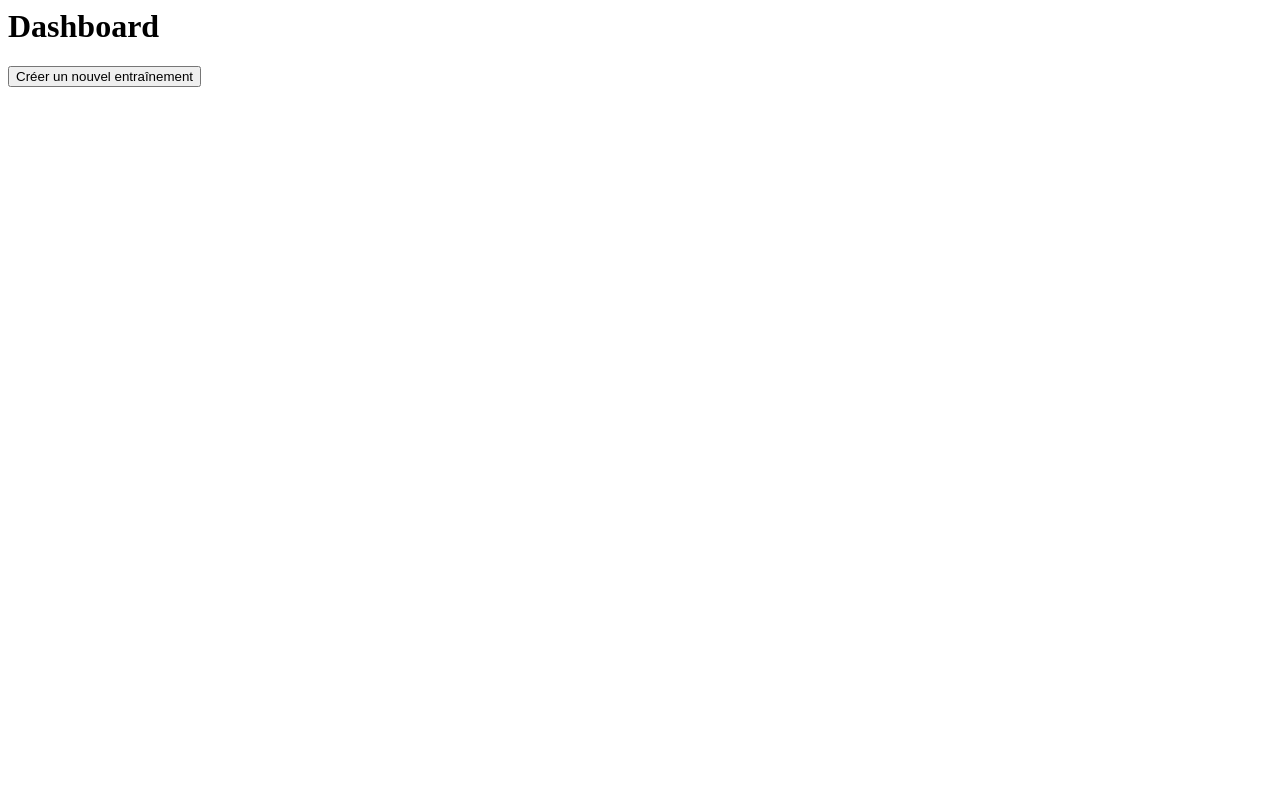
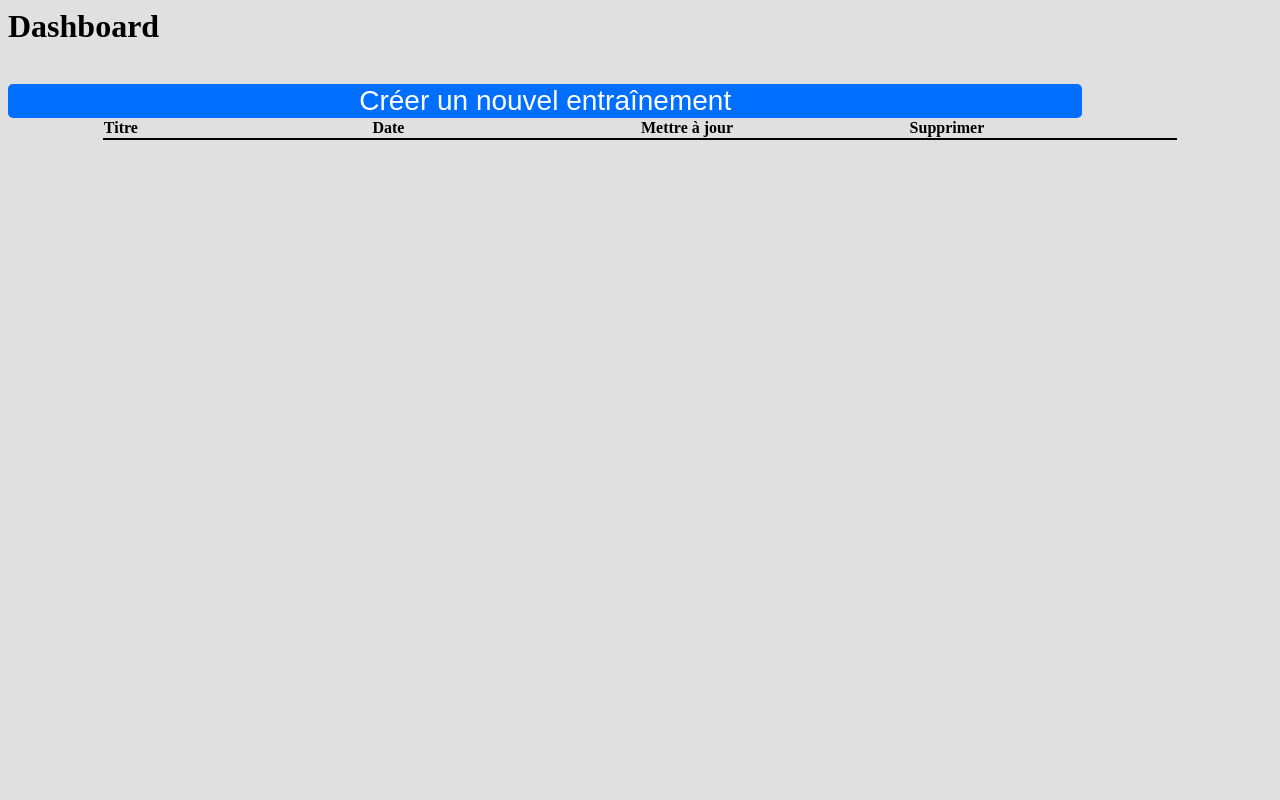
Before and after one commit to NicolasHanon/LyonPalme-PLUS-A-JOUR, a Django app: page /planning/dashboard/ in a window 1280 px wide. Run offline with Django 4.2, Linux system fonts and the light colour scheme; data that the repository does not hold is empty.

Commit message:
Ajout du tableau dans le dashboard admin

```diff
--- a/src/planning/forms.py
+++ b/src/planning/forms.py
@@ -8,7 +8,7 @@ class ENTRAINEMENTForm(ModelForm):
         fields = ['Titre', 'DateEntrainement', 'NomPartie1', 'Partie1', 'TempsPartie1', 'DistancePartie1', 'NomPartie2', 'Partie2', 'TempsPartie2', 'DistancePartie2', 'NomPartie3', 'Partie3', 'TempsPartie3', 'DistancePartie3']
         widgets = {
             'Titre': forms.TextInput(attrs={'class': 'form-control'}),
-            'DateEntrainement': forms.DateInput(attrs={'class': 'form-control'}),
+            'DateEntrainement': forms.DateInput(attrs={'class': 'form-control', 'type': 'date'}),
             'NomPartie1': forms.TextInput(attrs={'class': 'form-control'}),
             'Partie1': forms.Textarea(attrs={'class': 'form-control'}),
             'TempsPartie1': forms.TimeInput(attrs={'class': 'form-control', 'type': 'time'}),
--- a/src/static/planning/css/style.css
+++ b/src/static/planning/css/style.css
@@ -1,3 +1,30 @@
-.container {
-    cursor: help;
+table{
+    table-layout: fixed;
+    width: 85%;
+    margin: auto;
+    border-radius: 6px;
+    border-collapse: collapse;
 }
+
+.test th{
+    border-bottom: solid 2px;
+}
+
+th{
+    text-align: left;
+}
+
+body{
+    background-color: #e0e0e0;
+}
+
+.btn-createEntrainement{
+    background-color: rgb(0, 110, 255);
+    color: white;
+    border-radius: 5px 5px 5px 5px;
+    width: 85%;
+    border-width: 0ch;
+    font-size: 28px;
+    align-items: center;
+}
+/* centrer le contenaier */
--- a/src/templates/planning/dashboard.html
+++ b/src/templates/planning/dashboard.html
@@ -2,20 +2,30 @@
 <html>
     <head>
         <meta charset="UTF-8" />
-        <link rel="stylesheet" href="{% static 'main/css/style.css' %}" />
+        <link rel="stylesheet" href="{% static 'planning/css/style.css' %}" />
         <link rel="icon"href="{% static 'favicon.ico' %}">
         <title>LyonPalme - Dashboard</title>
     </head>
     <body>
         <h1>Dashboard</h1>
-        <p>
-            <a href="{% url 'create_entrainement' %}"><button>Créer un nouvel entraînement</button></a>
-        </p>
+        <br>
         <div class="entrainement">
-            <form action method="POST">
+            <a href="{% url 'create_entrainement' %}"><button class="btn-createEntrainement">Créer un nouvel entraînement</button></a>
+            <table>
+                <tr class="test">
+                    <th>Titre</th>
+                    <th>Date</th>
+                    <th>Mettre à jour</th>
+                    <th>Supprimer</th>
+                </tr>
                 {% for entrainement in entrainements %}
-                    <p>{{ entrainement.Titre }} <a href="entrainement/{{ entrainement.Titre }}">Modifier</a> <a href="entrainement/delete/{{ entrainement.Titre }}">Supprimer</a></p>
+                <tr>
+                    <th>{{entrainement.Titre}}</th>
+                    <th>{{entrainement.DateEntrainement}}</th>
+                    <th><a href="entrainement/{{ entrainement.Titre }}">Modifier</a></th>
+                    <th><a href="entrainement/delete/{{ entrainement.Titre }}">Supprimer</a></th>
+                </tr>
                 {% endfor %}
-            </form>
+            </table>
         </div>
 </html>
--- a/src/templates/planning/entrainement.html
+++ b/src/templates/planning/entrainement.html
@@ -4,7 +4,7 @@
     <head>
         <meta charset="UTF-8" />
         <link rel="stylesheet" href="{% static 'planning/css/FormEntrainement.css' %}" />
-        <link rel="icon"href="{% static 'favicon.ico' %}">
+        <link rel="icon" href="{% static 'favicon.ico' %}">
         <title>LyonPalme - {{ entrainement.Titre }}</title>
     </head>
     <body>
@@ -14,7 +14,7 @@
                 {% csrf_token %}
                 {{ form.as_p }}
                 <br>
-                <input class="input" type="submit" name="Modifier" value="Modifier">
+                <input class="submit" type="submit" name="Modifier" value="Modifier">
             </form>
         </div>
     </body>
```
Also changed, not shown: src/static/planning/css/FormEntrainement.css (line endings or trailing spaces).
